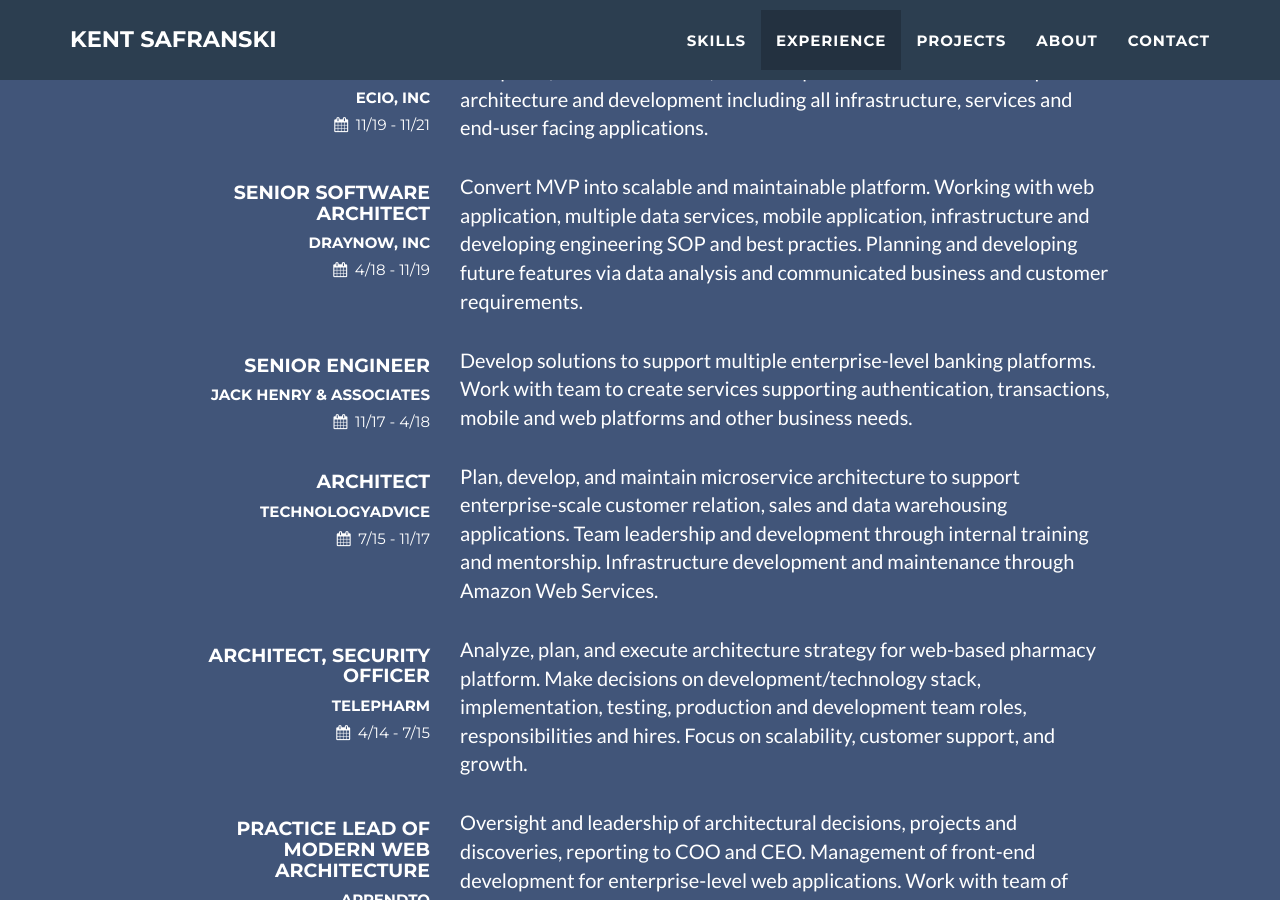
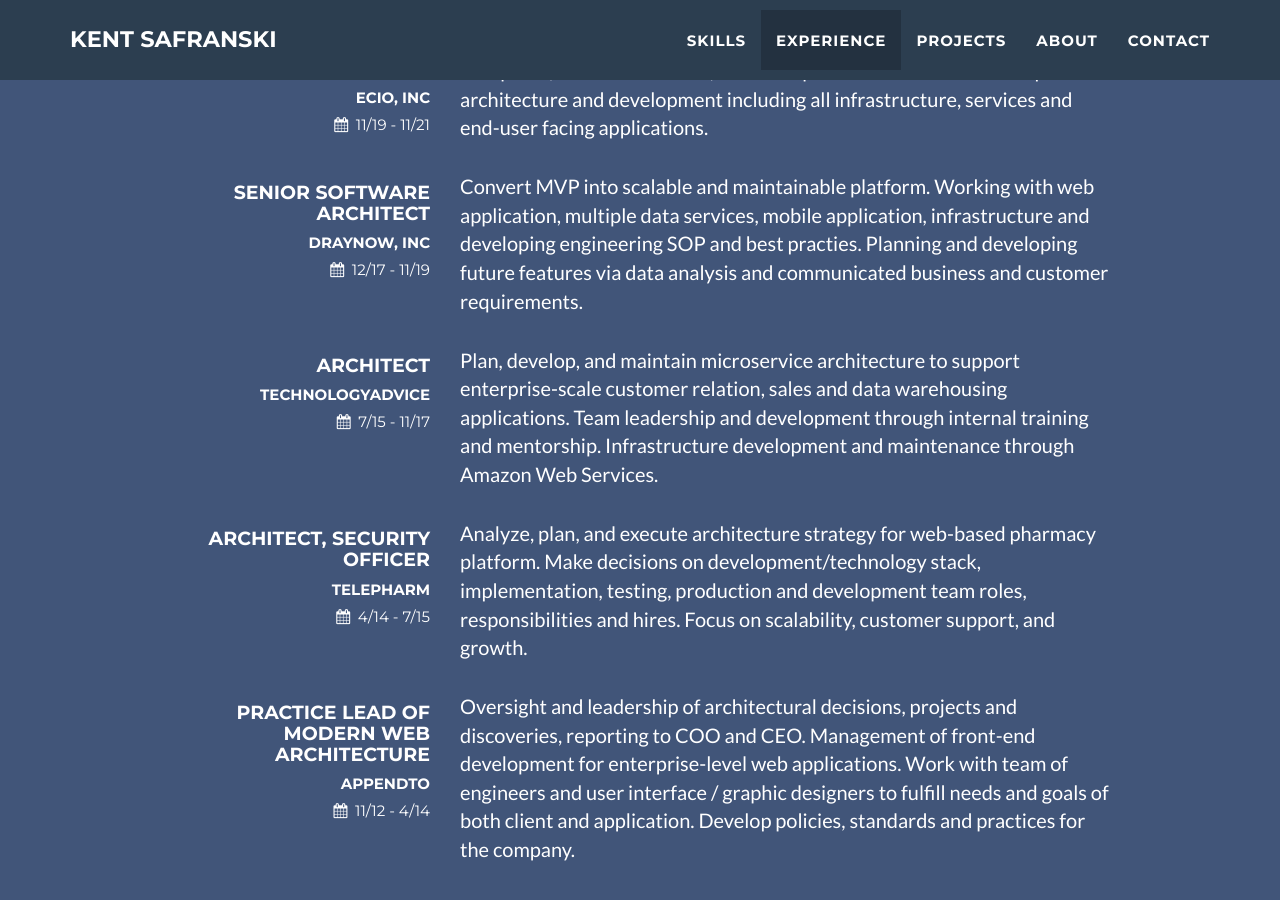
Before and after one commit to ksafranski/ksafranski.github.io, a Jekyll site: the page built from index.html, in a window 1280 px wide and 900 px high, scrolled down 2298 px. Built offline with Jekyll 4.4.1, drawn with Linux system fonts in a browser that asks for light colours.

Commit message:
Update experience.html

```diff
--- a/_includes/experience.html
+++ b/_includes/experience.html
@@ -37,7 +37,7 @@
                 <div class="col-lg-3 col-lg-offset-1 section-heading">
                     <h4>Senior Software Architect</h4>
                     <h5>DrayNow, Inc</h5>
-                    <h5 class="experience-date"><i class="fa fa-calendar"></i>4/18 - 11/19</h5>
+                    <h5 class="experience-date"><i class="fa fa-calendar"></i>12/17 - 11/19</h5>
                 </div>
                 <div class="col-lg-7">
                     <p>
@@ -45,20 +45,6 @@
                         multiple data services, mobile application, infrastructure and developing engineering
                         SOP and best practies. Planning and developing future features via data analysis and
                         communicated business and customer requirements.
-                    </p>
-                </div>
-            </div>
-            <div class="row">
-                <div class="col-lg-3 col-lg-offset-1 section-heading">
-                    <h4>Senior Engineer</h4>
-                    <h5>Jack Henry &amp; Associates</h5>
-                    <h5 class="experience-date"><i class="fa fa-calendar"></i>11/17 - 4/18</h5>
-                </div>
-                <div class="col-lg-7">
-                    <p>
-                        Develop solutions to support multiple enterprise-level banking platforms. Work with
-                        team to create services supporting authentication, transactions, mobile and web platforms
-                        and other business needs.
                     </p>
                 </div>
             </div>
```
